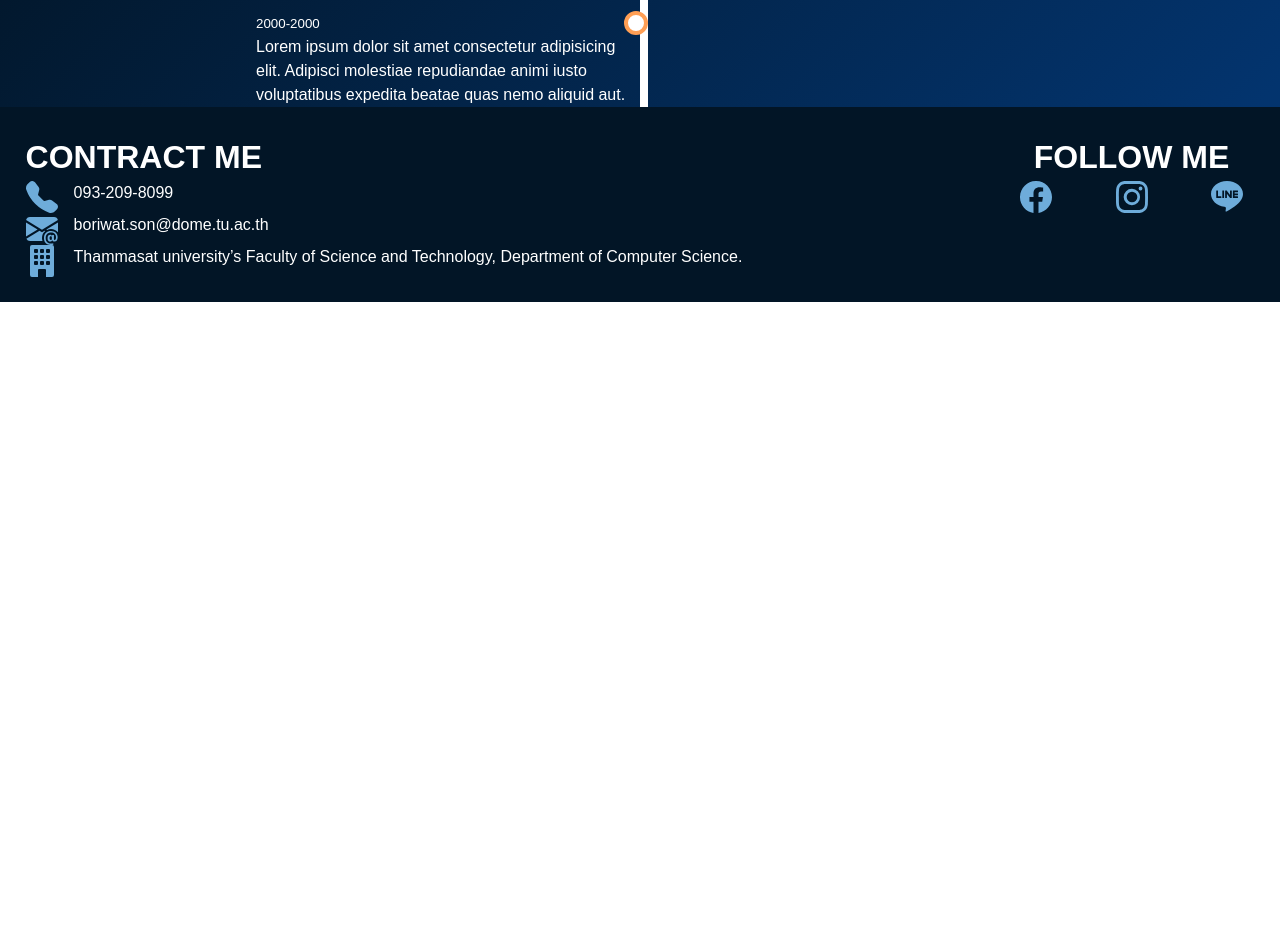
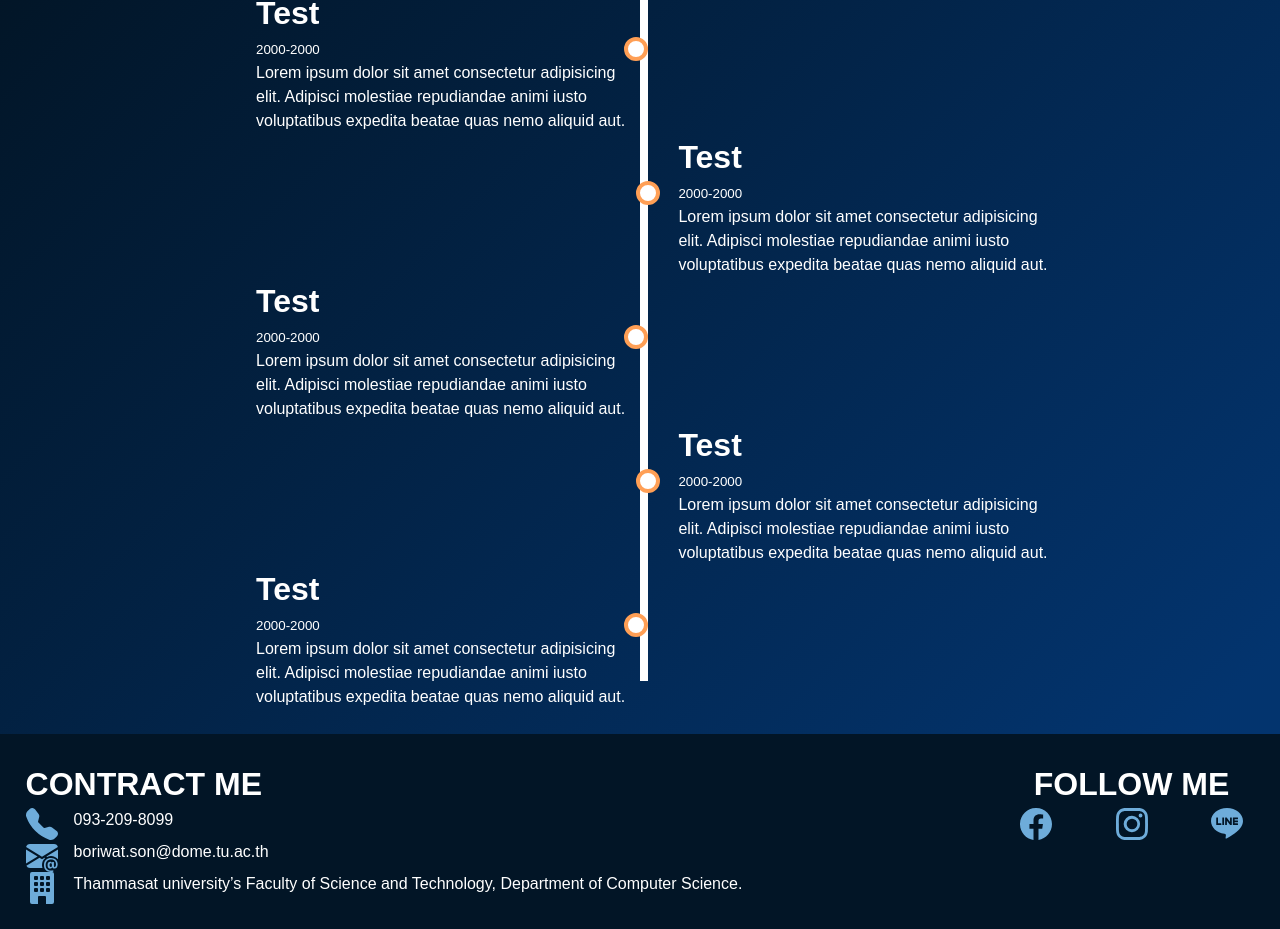
Before and after one commit to Meammi/6709681107_MyCSTUStory, a plain HTML site: page myjourney.html in a window 1280 px wide. Shown: the part 605-1534 px from the top of the page. Before the commit the page ends 907 px from the top, so only its background shows below. Drawn offline with Linux system fonts and the light colour scheme; a web font is replaced by a local one.

Commit message:
text: add content in myjourney page
Add more box of text in time line design to check that CSS can display correctly.

```diff
--- a/myjourney.html
+++ b/myjourney.html
@@ -33,6 +33,26 @@
             <small>2000-2000</small>
             <p>Lorem ipsum dolor sit amet consectetur adipisicing elit. Adipisci molestiae repudiandae animi iusto voluptatibus expedita beatae quas nemo aliquid aut.</p>
         </div>
+        <div class="container right-timeline">
+            <h2>Test</h2>
+            <small>2000-2000</small>
+            <p>Lorem ipsum dolor sit amet consectetur adipisicing elit. Adipisci molestiae repudiandae animi iusto voluptatibus expedita beatae quas nemo aliquid aut.</p>
+        </div>
+        <div class="container left-timeline">
+            <h2>Test</h2>
+            <small>2000-2000</small>
+            <p>Lorem ipsum dolor sit amet consectetur adipisicing elit. Adipisci molestiae repudiandae animi iusto voluptatibus expedita beatae quas nemo aliquid aut.</p>
+        </div>
+        <div class="container right-timeline">
+            <h2>Test</h2>
+            <small>2000-2000</small>
+            <p>Lorem ipsum dolor sit amet consectetur adipisicing elit. Adipisci molestiae repudiandae animi iusto voluptatibus expedita beatae quas nemo aliquid aut.</p>
+        </div>
+        <div class="container left-timeline">
+            <h2>Test</h2>
+            <small>2000-2000</small>
+            <p>Lorem ipsum dolor sit amet consectetur adipisicing elit. Adipisci molestiae repudiandae animi iusto voluptatibus expedita beatae quas nemo aliquid aut.</p>
+        </div>
     </div>
     <footer>
         <ul class="footer-left">
--- a/mystyle.css
+++ b/mystyle.css
@@ -147,13 +147,15 @@ footer{
     margin: 0 auto;
     flex: 1;
     position: relative;
+    padding: 2% 0 2% 0%;
 }
 .timeline-container::after{
     content: '';
     position: absolute;
     min-width: 0.5rem;
+    height: 90%;
     background-color: white;
-    top: 0%;
+    top: 5%;
     bottom: 0;
     left: 50%;
 }
@@ -165,8 +167,8 @@ footer{
 .container::after {
     content: '';
     position: absolute;
-    width: 1rem;
-    height: 1rem;
+    width: 1em;
+    height: 1em;
     right: -2%;
     bottom: 50%;
     background-color: white;
```
